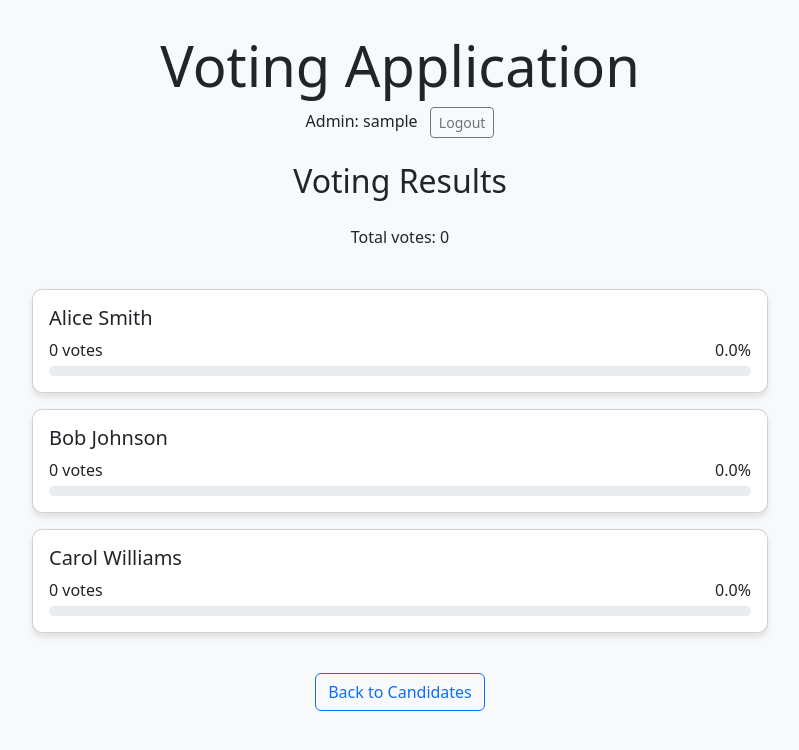
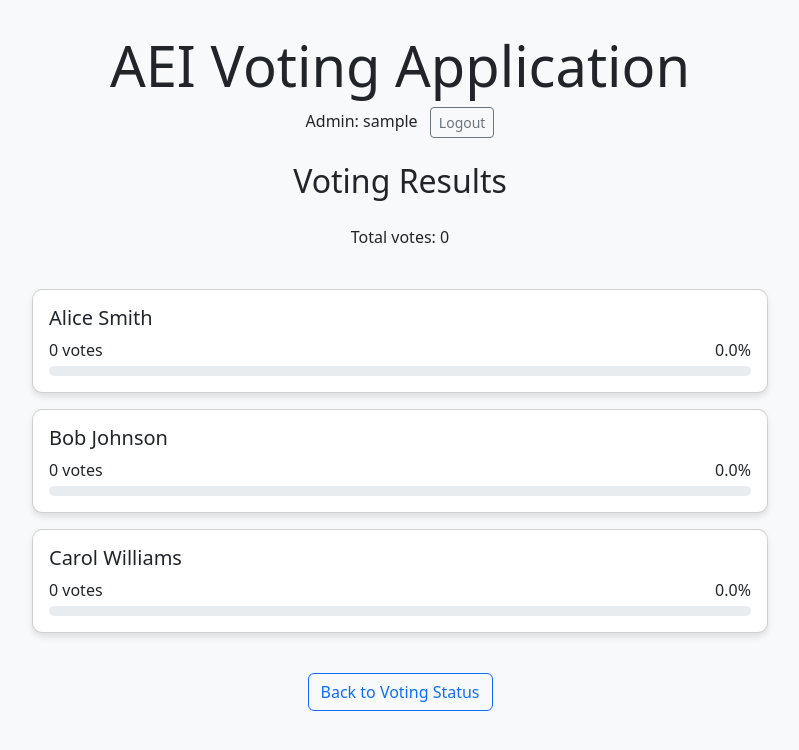
Before and after one commit to ahirnish/aei-voting-app, a Flask app: page /results in a window 1280 px wide. Shown: the top 750 px of the page, without its empty margins (240-1039 px from the left). Run offline with Flask 3, Linux system fonts and the light colour scheme; the visitor is signed in with stand-in values (Sample User, id 1); some libraries are stand-ins or nearby versions.

Commit message:
minor changes in html

```diff
--- a/templates/base.html
+++ b/templates/base.html
@@ -5,13 +5,13 @@
     <meta charset="UTF-8">
     <meta name="viewport" content="width=device-width, initial-scale=1.0">
     <meta name="theme-color" content="#4361ee">
-    <title>Voting Application</title>
+    <title>AEI Voting Application</title>
     <link href="https://cdnjs.cloudflare.com/ajax/libs/bootstrap/5.3.0/css/bootstrap.min.css" rel="stylesheet">
     <link rel="manifest" href="{{ url_for('static', filename='manifest.json') }}">
     <link rel="apple-touch-icon" href="{{ url_for('static', filename='images/icon-192x192.png') }}">
     <meta name="apple-mobile-web-app-capable" content="yes">
     <meta name="apple-mobile-web-app-status-bar-style" content="black">
-    <meta name="apple-mobile-web-app-title" content="Voting App">
+    <meta name="apple-mobile-web-app-title" content="AEI Voting App">
     <style>
         body {
             background-color: #f8f9fa;
@@ -94,7 +94,7 @@
 <body>
     <div class="container">
         <header class="text-center mb-4">
-            <h1 class="display-4">Voting Application</h1>
+            <h1 class="display-4">AEI Voting Application</h1>
             {% if session.admin_id %}
             <div class="mb-3">
                 <span>Admin: {{ session.admin_username }}</span>
--- a/templates/login.html
+++ b/templates/login.html
@@ -14,6 +14,11 @@
                     <span class="visually-hidden">Loading...</span>
                 </div>
                 <p class="mt-2">Setting up secure login...</p>
+            </div>
+        </div>
+        <div class="card-footer">
+            <div class="d-flex justify-content-center align-items-center">
+                <a href="{{ url_for('admin_login') }}" class="btn btn-dark">Admin Login</a>
             </div>
         </div>
     </div>
--- a/templates/results.html
+++ b/templates/results.html
@@ -30,6 +30,6 @@
 </div>
 
 <div class="text-center mt-4">
-    <a href="{{ url_for('candidates') }}" class="btn btn-outline-primary">Back to Candidates</a>
+    <a href="{{ url_for('check_voting_status') }}" class="btn btn-outline-primary">Back to Voting Status</a>
 </div>
 {% endblock %}
```
Also changed, not shown: static/manifest.json.
